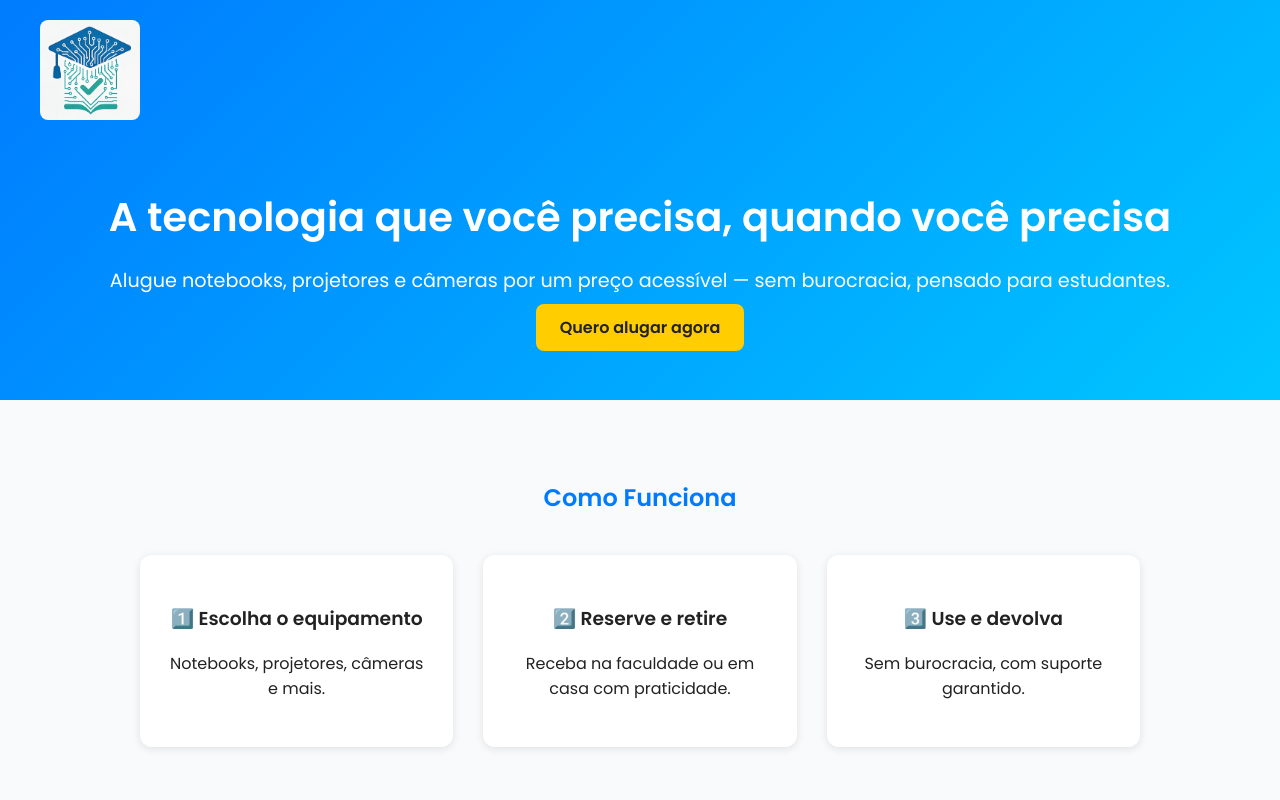
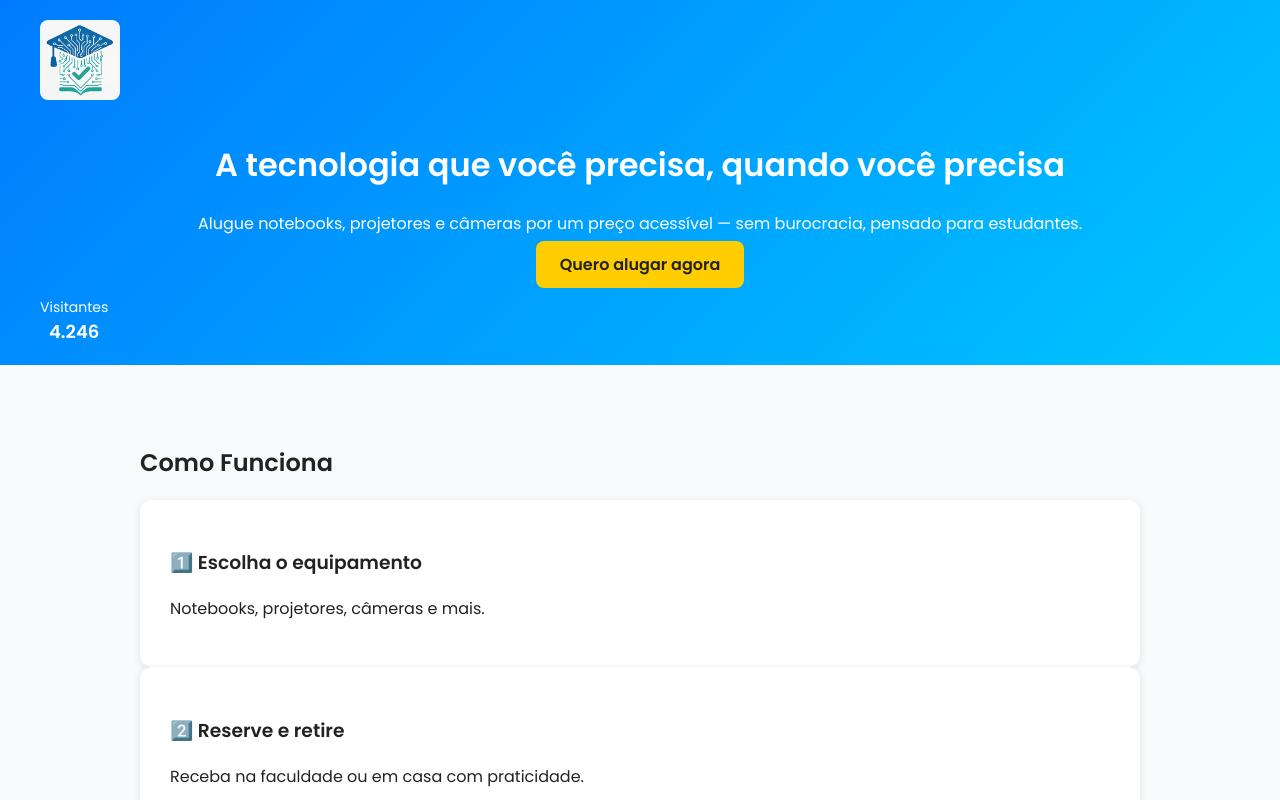
Before and after one commit to AnthonyPerotti/LocaTech, a plain HTML site: page index.html in a window 1280 px wide. Shown: the top 800 px of the page. Drawn offline with Linux system fonts and the light colour scheme.

Commit message:
add contador visitantes

```diff
--- /dev/null
+++ b/css/style.css
@@ -0,0 +1,58 @@
+body {
+  font-family: 'Poppins', sans-serif;
+  margin: 0;
+  color: #222;
+  background-color: #f9fafb;
+}
+header {
+  display: flex;
+  align-items: center;
+  justify-content: space-between;
+  background: linear-gradient(135deg, #007bff, #00c6ff);
+  color: white;
+  padding: 20px 40px;
+  flex-wrap: wrap;
+}
+header img {
+  height: 80px;
+  border-radius: 8px;
+}
+.hero {
+  text-align: center;
+  flex: 1 1 100%;
+  padding: 20px;
+}
+.hero a {
+  background: #ffcd00;
+  color: #222;
+  padding: 12px 24px;
+  border-radius: 8px;
+  text-decoration: none;
+  font-weight: 600;
+}
+.visitor-counter {
+  text-align: center;
+  font-size: 14px;
+}
+#visitorCount {
+  font-size: 18px;
+  font-weight: 700;
+}
+section {
+  padding: 60px 20px;
+  max-width: 1000px;
+  margin: auto;
+}
+.card {
+  background: white;
+  padding: 30px;
+  border-radius: 12px;
+  box-shadow: 0 2px 8px rgba(0, 0, 0, 0.1);
+}
+footer {
+  background: #111;
+  color: #ccc;
+  text-align: center;
+  padding: 30px 20px;
+  margin-top: 60px;
+}
--- a/index.html
+++ b/index.html
@@ -5,32 +5,19 @@
   <meta name="viewport" content="width=device-width, initial-scale=1.0" />
   <title>LocaTech - A tecnologia que você precisa, quando você precisa</title>
   <link href="https://fonts.googleapis.com/css2?family=Poppins:wght@400;600&display=swap" rel="stylesheet">
-  <style>
-    body { font-family: 'Poppins', sans-serif; margin: 0; color: #222; background-color: #f9fafb; }
-    header { display: flex; align-items: center; justify-content: space-between; background: linear-gradient(135deg, #007bff, #00c6ff); color: white; padding: 20px 40px; flex-wrap: wrap; }
-    header img { height: 100px; border-radius: 8px; }
-    .hero { text-align: center; flex: 1 1 100%; padding: 40px 20px; }
-    .hero h1 { font-size: 2.5rem; margin-bottom: 10px; }
-    .hero p { font-size: 1.2rem; margin-bottom: 20px; }
-    .hero a { background: #ffcd00; color: #222; padding: 12px 24px; border-radius: 8px; text-decoration: none; font-weight: 600; }
-    section { padding: 60px 20px; max-width: 1000px; margin: auto; }
-    h2 { text-align: center; color: #007bff; margin-bottom: 40px; }
-    .steps, .benefits { display: grid; grid-template-columns: repeat(auto-fit, minmax(250px, 1fr)); gap: 30px; text-align: center; }
-    .card { background: white; padding: 30px; border-radius: 12px; box-shadow: 0 2px 8px rgba(0,0,0,0.1); }
-    .testimonials blockquote { background: #e3f2fd; border-left: 5px solid #007bff; padding: 20px; margin: 20px 0; border-radius: 8px; }
-    .lead-form { background: #fff; padding: 40px; border-radius: 12px; text-align: center; box-shadow: 0 2px 8px rgba(0,0,0,0.1); }
-    .lead-form input { width: 90%; max-width: 400px; margin: 10px 0; padding: 12px; border-radius: 6px; border: 1px solid #ccc; }
-    .lead-form button { background: #007bff; color: white; padding: 12px 24px; border: none; border-radius: 6px; cursor: pointer; font-weight: 600; }
-    footer { background: #111; color: #ccc; text-align: center; padding: 30px 20px; margin-top: 60px; font-size: 0.9rem; }
-  </style>
+  <link rel="stylesheet" href="css/style.css">
 </head>
 <body>
   <header>
-    <img src="logo.png" alt="Logo LocaTech" />
+    <img src="img/logo.png" alt="Logo LocaTech" />
     <div class="hero">
       <h1>A tecnologia que você precisa, quando você precisa</h1>
       <p>Alugue notebooks, projetores e câmeras por um preço acessível — sem burocracia, pensado para estudantes.</p>
       <a href="#lead">Quero alugar agora</a>
+    </div>
+    <div class="visitor-counter">
+      <div>Visitantes</div>
+      <div id="visitorCount">0</div>
     </div>
   </header>
 
@@ -73,5 +60,7 @@
   <footer>
     <p>LocaTech © 2025 – Todos os direitos reservados.<br>Contato: contato@locatech.com.br</p>
   </footer>
+
+  <script src="js/script.js"></script>
 </body>
 </html>
--- /dev/null
+++ b/js/script.js
@@ -0,0 +1,35 @@
+(function(){
+  const STORAGE_KEY = 'lt_visitors_count';
+  const baseCount = 4230;
+  const minInc = 1;
+  const maxInc = 5;
+  const visitorEl = document.getElementById('visitorCount');
+
+  function randomInt(min,max){ return Math.floor(Math.random()*(max-min+1))+min }
+  function animateCount(el, start, end, duration){
+    const range = end - start;
+    const startTime = performance.now();
+    function step(now){
+      const progress = Math.min((now - startTime)/duration,1);
+      el.textContent = Math.floor(start + range*progress).toLocaleString('pt-BR');
+      if(progress < 1) requestAnimationFrame(step);
+    }
+    requestAnimationFrame(step);
+  }
+
+  let stored = parseInt(localStorage.getItem(STORAGE_KEY) || '0', 10);
+  if(!stored){ stored = baseCount + randomInt(0, 50); }
+
+  const inc = randomInt(minInc, maxInc);
+  const newVal = stored + inc;
+  localStorage.setItem(STORAGE_KEY, String(newVal));
+
+  if(visitorEl){ animateCount(visitorEl, stored, newVal, 700); }
+
+  setInterval(()=>{
+    const add = randomInt(minInc, maxInc);
+    const current = parseInt(localStorage.getItem(STORAGE_KEY) || String(baseCount),10) + add;
+    localStorage.setItem(STORAGE_KEY, String(current));
+    if(visitorEl) animateCount(visitorEl, current-add, current, 600);
+  }, randomInt(8000, 20000));
+})();
```
Also changed, not shown: img/logo.png (renamed from logo.png).
